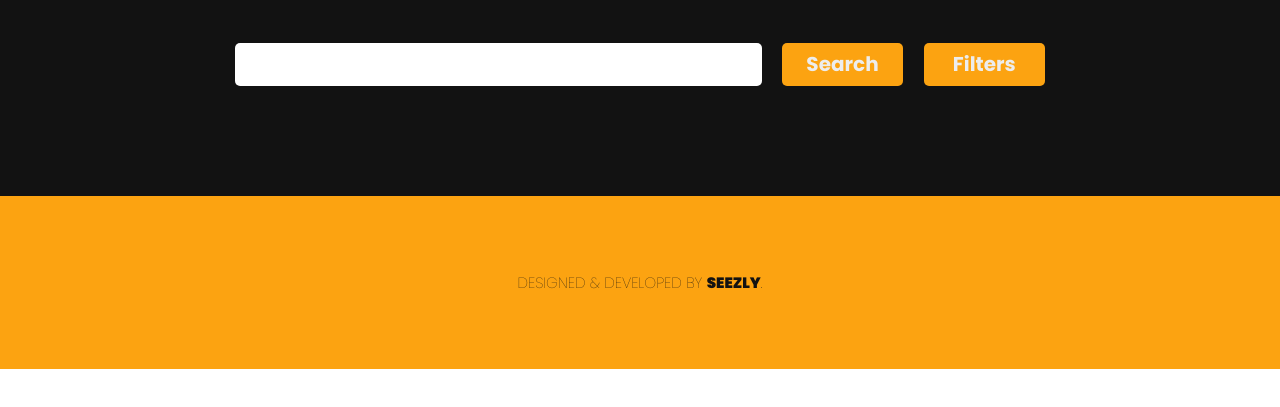
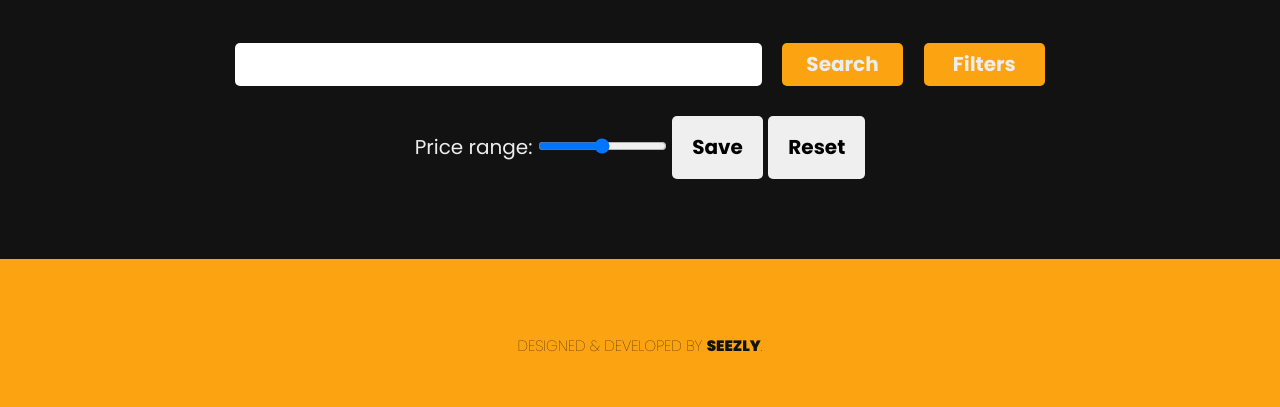
Before and after one commit to Seezly/absolute-yami-shop, a plain HTML site: page catalog.html in a window 1280 px wide. Shown: the part 643-1050 px from the top of the page. Before the commit the page ends 1012 px from the top, so only its background shows below. Drawn offline with nearby package versions, Linux system fonts and the light colour scheme; some icons are missing.

Commit message:
feat(catalog.html): Modal filter added

```diff
--- a/catalog.html
+++ b/catalog.html
@@ -55,6 +55,15 @@
 
             </section>
 
+            <section class="container__catalog__modal-filter">
+
+                <label for="price">Price range:</label>
+                <input type="range" name="price" id="price">
+                <button id="save">Save</button>
+                <button id="reset">Reset</button>
+
+            </section>
+
             <section class="container__catalog__products">
 
                 <template>
```
